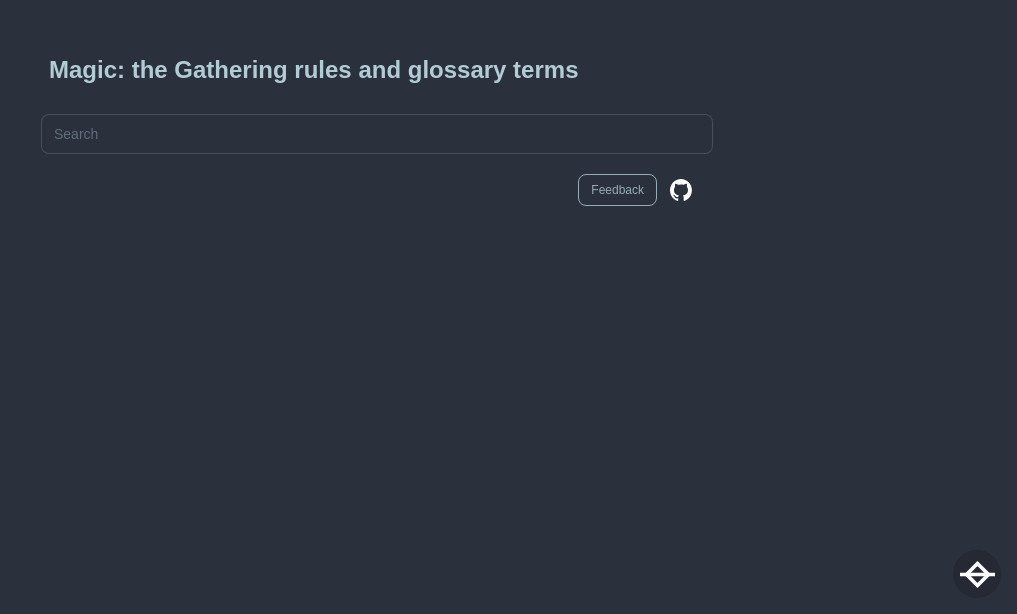
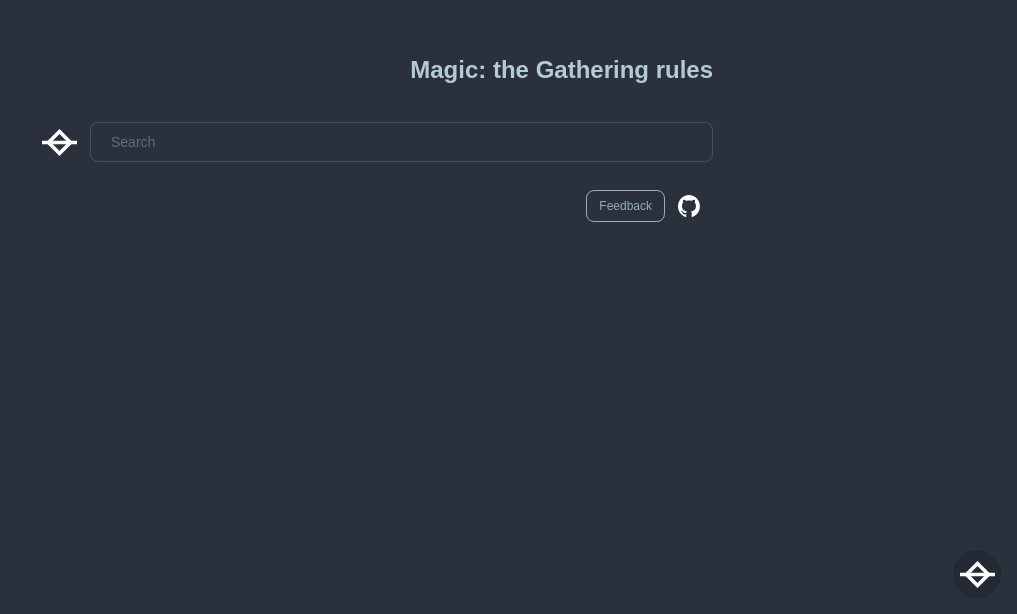
Before and after one commit to kyllian/edict, a Next.js app in the folder app/: page / in a window 1280 px wide. Shown: the part 186-800 px from the top of the page, without its empty margins (263-1280 px from the left). Built offline with nearby package versions, Linux system fonts and the light colour scheme.

Commit message:
Fix icons

```diff
--- a/app/app/page.tsx
+++ b/app/app/page.tsx
@@ -7,12 +7,12 @@
     return (
         <div className="min-h-screen">
             <main className="mx-auto max-w-2xl pt-[30vh] prose">
-                <h2 className="ml-2">
-                    Magic: the Gathering rules and glossary terms
+                <h2 className="text-right ml-2">
+                    Magic: the Gathering rules
                 </h2>
                 <Form action="/search">
                     <SearchInput q={""}/>
-                    <div className="navbar">
+                    <div className="navbar p-0">
                         <div className="flex-1"></div>
                         <Link href="https://forms.gle/GWu7heW1jaGKg1WG8"
                               target="_blank"
@@ -24,7 +24,7 @@
                               target="_blank"
                               rel="noopener noreferrer"
                                 className="btn btn-ghost btn-sm">
-                            <Image src="/github-mark-white.svg" alt="GitHub" width={22} height={22}/>
+                            <Image src="/github-mark-white.svg" alt="GitHub" width={22} height={22} className="m-0"/>
                         </Link>
                     </div>
                 </Form>
--- a/app/app/search/components/SearchForm.tsx
+++ b/app/app/search/components/SearchForm.tsx
@@ -38,7 +38,6 @@
         <form ref={formRef}
               action="/search"
               onKeyDown={handleKeyDown}>
-            <Link href="/"><Image src="/icon.svg" alt="Edict" width={35} height={35}/></Link>
             <SearchInput q={q}/>
             <SearchNavbar type={type} page={page} totalPages={totalPages} />
         </form>
--- a/app/app/search/components/SearchInput.tsx
+++ b/app/app/search/components/SearchInput.tsx
@@ -1,13 +1,16 @@
 import React from "react";
 import Image from "next/image";
+import Link from "next/link";
 
 export interface SearchInputProps {
     q: string;
 }
 
 const SearchInput: React.FC<SearchInputProps> = ({q}) => (
+    <div className="navbar p-0">
+        <Link href="/" className="btn btn-ghost btn-sm pl-0"><Image src="/icon.svg" alt="Edict" width={35} height={35}/></Link>
         <fieldset className="fieldset rounded-box w-full flex-1">
-        <label className="input input-md w-full pl-1">
+            <label className="input input-md w-full">
                 <input type="search"
                        name="q"
                        placeholder="Search"
@@ -15,6 +18,7 @@
                        className="ml-2"/>
             </label>
         </fieldset>
+    </div>
 );
 
 export default SearchInput;
```
Lines whose indentation alone changed are shown as unchanged.
